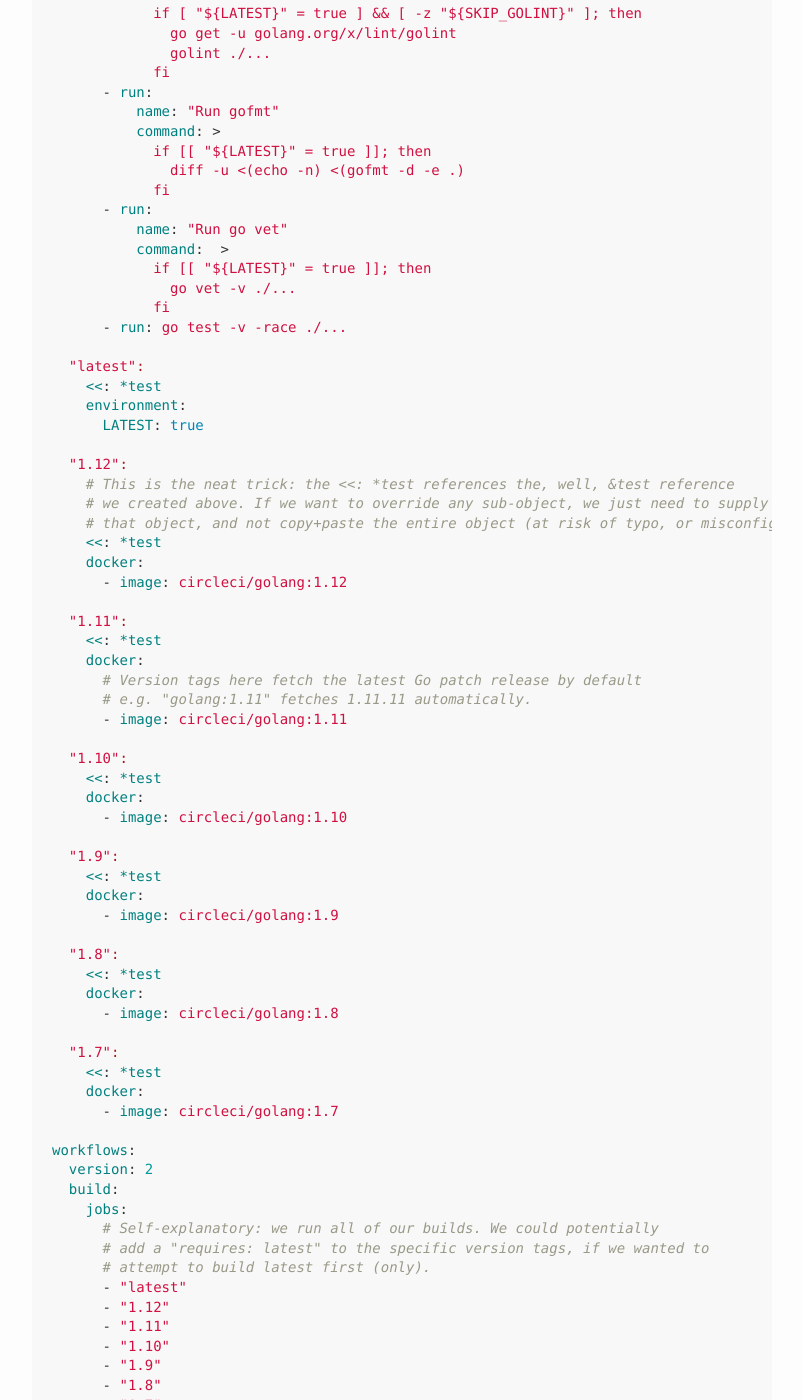
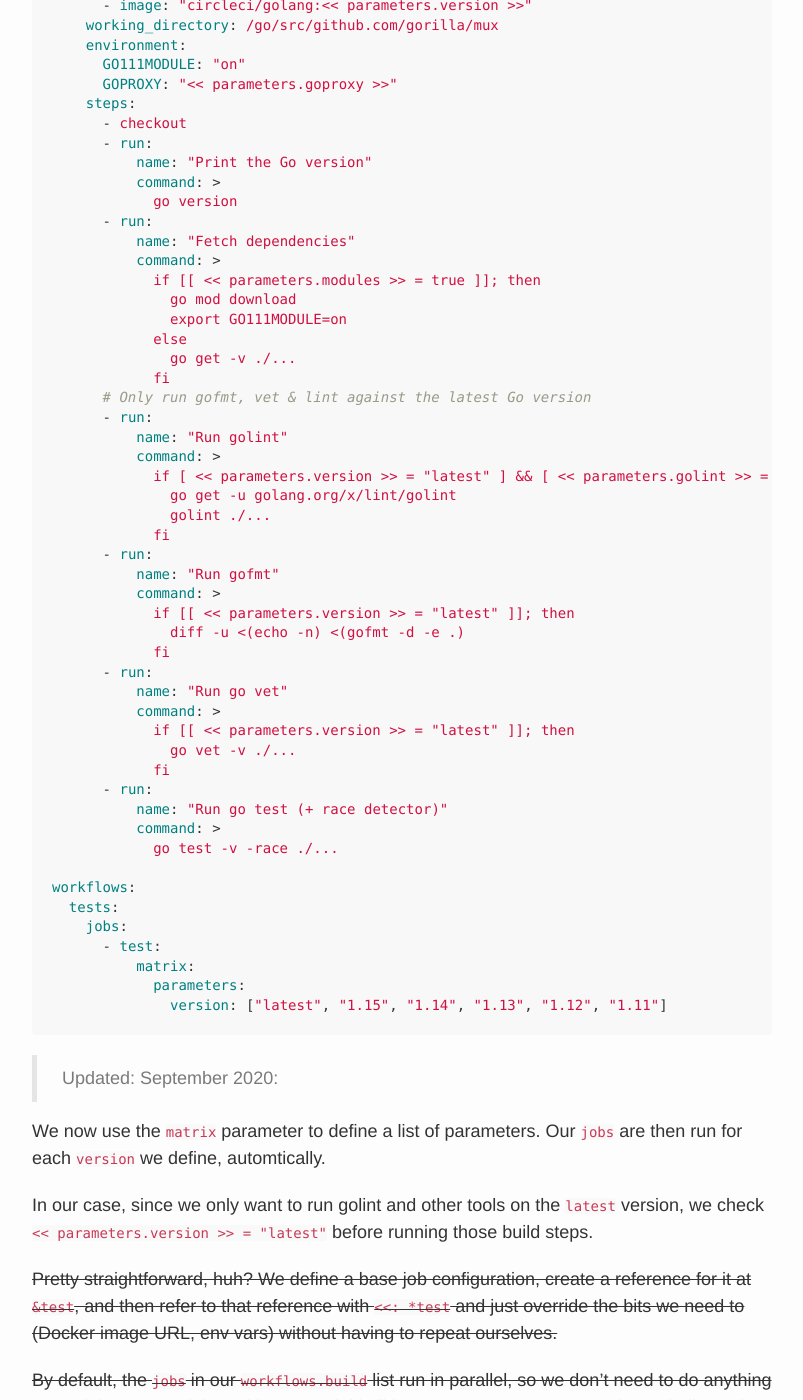
Before and after one commit to elithrar/elithrar.github.io, a Jekyll site: the page built from _posts/2019-06-28-building-go-projects-on-circle-ci.md, in a window 1280 px wide and 1400 px high, scrolled down 1594 px. Shown: the whole window, without its empty margins (238-1041 px from the left). Built offline with Jekyll 4.4.1, drawn with Linux system fonts in a browser that asks for light colours; some of the changed text lies outside the part shown.

Commit message:
update: CircleCI post + matrix

````diff
--- a/_posts/2019-06-28-building-go-projects-on-circle-ci.md
+++ b/_posts/2019-06-28-building-go-projects-on-circle-ci.md
@@ -3,6 +3,8 @@ layout: post
 title: Building Go Projects on CircleCI
 categories: golang, ci, testing, opensource
 ---
+
+> Updated September 2020: Now incorporates the [`matrix`](https://circleci.com/blog/circleci-matrix-jobs/) functionality supported in CircleCI.
 
 If you follow me on [Twitter](https://twitter.com/elithrar), you would have noticed I was looking to migrate the [Gorilla Toolkit](http://github.com/gorilla) from TravisCI to [CircleCI](http://circleci.com) as our build-system-of-choice after they were bought out & [fired a bunch of senior engineers](https://twitter.com/ReinH/status/1098663375985229825). We'd been using TravisCI for a while, appreciated the simple config, but realized it was time to move on.
 
@@ -18,142 +20,98 @@ I had two core requirements I needed to check off:
 
 ### The Config
 
-Without further ado, here's what the current (June, 2019) `.circleci/config.yml` looks like for [gorilla/mux](https://github.com/gorilla/mux) - with a ton of comments to step you through it.
+Without further ado, here's what the current **(September, 2020)** `.circleci/config.yml` looks like for [gorilla/mux](https://github.com/gorilla/mux) - with a ton of comments to step you through it.
 
 ```yaml
-version: 2.0
+version: 2.1
 
 jobs:
-  # Base test configuration for Go library tests Each distinct version should
-  # inherit this base, and override (at least) the container image used.
-  "test": &test
+  "test":
+    parameters:
+      version:
+        type: string
+        default: "latest"
+      golint:
+        type: boolean
+        default: true
+      modules:
+        type: boolean
+        default: true
+      goproxy:
+        type: string
+        default: ""
     docker:
-      - image: circleci/golang:latest
+      - image: "circleci/golang:<< parameters.version >>"
     working_directory: /go/src/github.com/gorilla/mux
-    steps: &steps
-      # Our build steps: we checkout the repo, fetch our deps, lint, and finally
-      # run "go test" on the package.
+    environment:
+      GO111MODULE: "on"
+      GOPROXY: "<< parameters.goproxy >>"
+    steps:
       - checkout
-      # Logs the version in our build logs, for posterity
-      - run: go version
+      - run:
+          name: "Print the Go version"
+          command: >
+            go version
       - run:
           name: "Fetch dependencies"
           command: >
-            go get -t -v ./...
+            if [[ << parameters.modules >> = true ]]; then
+              go mod download
+              export GO111MODULE=on
+            else
+              go get -v ./...
+            fi
       # Only run gofmt, vet & lint against the latest Go version
       - run:
           name: "Run golint"
           command: >
-            if [ "${LATEST}" = true ] && [ -z "${SKIP_GOLINT}" ]; then
+            if [ << parameters.version >> = "latest" ] && [ << parameters.golint >> = true ]; then
               go get -u golang.org/x/lint/golint
               golint ./...
             fi
       - run:
           name: "Run gofmt"
           command: >
-            if [[ "${LATEST}" = true ]]; then
+            if [[ << parameters.version >> = "latest" ]]; then
               diff -u <(echo -n) <(gofmt -d -e .)
             fi
       - run:
           name: "Run go vet"
-          command:  >
-            if [[ "${LATEST}" = true ]]; then
+          command: >
+            if [[ << parameters.version >> = "latest" ]]; then
               go vet -v ./...
             fi
-      - run: go test -v -race ./...
-
-  "latest":
-    <<: *test
-    environment:
-      LATEST: true
-
-  "1.12":
-    # This is the neat trick: the <<: *test references the, well, &test reference
-    # we created above. If we want to override any sub-object, we just need to supply
-    # that object, and not copy+paste the entire object (at risk of typo, or misconfig)
-    <<: *test
-    docker:
-      - image: circleci/golang:1.12
-
-  "1.11":
-    <<: *test
-    docker:
-      # Version tags here fetch the latest Go patch release by default
-      # e.g. "golang:1.11" fetches 1.11.11 automatically.
-      - image: circleci/golang:1.11
-
-  "1.10":
-    <<: *test
-    docker:
-      - image: circleci/golang:1.10
-
-  "1.9":
-    <<: *test
-    docker:
-      - image: circleci/golang:1.9
-
-  "1.8":
-    <<: *test
-    docker:
-      - image: circleci/golang:1.8
-
-  "1.7":
-    <<: *test
-    docker:
-      - image: circleci/golang:1.7
+      - run:
+          name: "Run go test (+ race detector)"
+          command: >
+            go test -v -race ./...
 
 workflows:
-  version: 2
-  build:
+  tests:
     jobs:
-      # Self-explanatory: we run all of our builds. We could potentially
-      # add a "requires: latest" to the specific version tags, if we wanted to
-      # attempt to build latest first (only).
-      - "latest"
-      - "1.12"
-      - "1.11"
-      - "1.10"
-      - "1.9"
-      - "1.8"
-      - "1.7"
- ```
+      - test:
+          matrix:
+            parameters:
+              version: ["latest", "1.15", "1.14", "1.13", "1.12", "1.11"]
+```
 
-Pretty straightforward, huh? We define a base job configuration, create a reference for it at `&test`, and then refer to that reference with `<<: *test` and just override the bits we need to (Docker image URL, env vars) without having to repeat ourselves.
+> Updated: September 2020:
 
-By default, the `jobs` in our `workflows.build` list run in parallel, so we don't need to do anything special there. A workflow with sequential build steps can set a `requires` value to indicate the jobs that must run before it ([docs](https://circleci.com/docs/2.0/workflows/#sequential-job-execution-example)).
+We now use the `matrix` parameter to define a list of parameters. Our `jobs` are then run for each `version` we define, automtically.
+
+In our case, since we only want to run golint and other tools on the `latest` version, we check `<< parameters.version >> = "latest"` before running those build steps.
+
+~~Pretty straightforward, huh? We define a base job configuration, create a reference for it at `&test`, and then refer to that reference with `<<: *test` and just override the bits we need to (Docker image URL, env vars) without having to repeat ourselves.~~
+
+~~By default, the `jobs` in our `workflows.build` list run in parallel, so we don't need to do anything special there. A workflow with sequential build steps can set a `requires` value to indicate the jobs that must run before it ([docs](https://circleci.com/docs/2.0/workflows/#sequential-job-execution-example)).~~
 
 > Note: If you're interested in what the previous TravisCI config looked like vs. the new CircleCI config, [see here](https://gist.github.com/elithrar/4fa799c66b2c9932ac33f450f0787a58).
 
 ### Go Modules?
 
-If you have a project defined as a Go [Module](https://github.com/golang/go/wiki/Modules) - that is, there's a `go.mod` present - then you can make a couple of minor adjustments to the Job definition:
+> Updated: September 2020
 
-```yaml
-    # Setting the env var will allow the rest of the Go toolchain to
-    # correctly enable Module support
-    environment:
-      GO111MODULE: "on"
-    steps: &steps
-      - checkout
-      - run: go version
-      - run:
-          name: "Fetch dependencies"
-          command: >
-            go mod download
-      - run: # Rest of the steps here...
-
-  "latest":
-    <<: *test-and-build
-    environment:
-      LATEST: "true"
-      # Since we re-define the "environment" here, we need to add "GO111MODULE=on" back
-      GO111MODULE: "on"
-
-  "1.12":
-    <<: *test-and-build
-    docker:
-      - image: circleci/golang:1.12
-```
+Works out of the box!
 
 If you're also vendoring dependencies with `go mod vendor`, then you'll want to make sure you pass the `-mod=vendor` flag to `go test` or `go build` [as per the Module docs](https://github.com/golang/go/wiki/Modules#how-do-i-use-vendoring-with-modules-is-vendoring-going-away).
 
@@ -161,8 +119,8 @@ If you're also vendoring dependencies with `go mod vendor`, then you'll want to
 
 A few things I discovered along the way:
 
-* Building from forks is _not enabled_ by default - e.g. when a contributor (normally) submits a PR from their fork. You'll need to [turn it on explicitly](https://circleci.com/docs/2.0/oss/#build-pull-requests-from-forked-repositories).
-* Enable [GitHub Checks](https://circleci.com/docs/2.0/enable-checks/) to get deeper GitHub integration and make it easier to see build status from within the Pull Request UI itself ([example](https://github.com/gorilla/mux/pull/491/checks)).
-* Updating the CI config on 10+ projects is not fun, and so I [wrote a quick Go program](https://gist.github.com/elithrar/3bf2e3bd60292e71d3b735cdab06cc78) that templates the `config.yml` and generates it for the given list of repos.
+- Building from forks is _not enabled_ by default - e.g. when a contributor (normally) submits a PR from their fork. You'll need to [turn it on explicitly](https://circleci.com/docs/2.0/oss/#build-pull-requests-from-forked-repositories).
+- Enable [GitHub Checks](https://circleci.com/docs/2.0/enable-checks/) to get deeper GitHub integration and make it easier to see build status from within the Pull Request UI itself ([example](https://github.com/gorilla/mux/pull/491/checks)).
+- Updating the CI config on 10+ projects is not fun, and so I [wrote a quick Go program](https://gist.github.com/elithrar/3bf2e3bd60292e71d3b735cdab06cc78) that templates the `config.yml` and generates it for the given list of repos.
 
 In the end, it took a couple of days to craft a decent CircleCI config (see: large API surface), but thankfully the CircleCI folks were pretty helpful on that front. I'm definitely happy with the move away from Travis, and hopefully our contributors are too!
````
